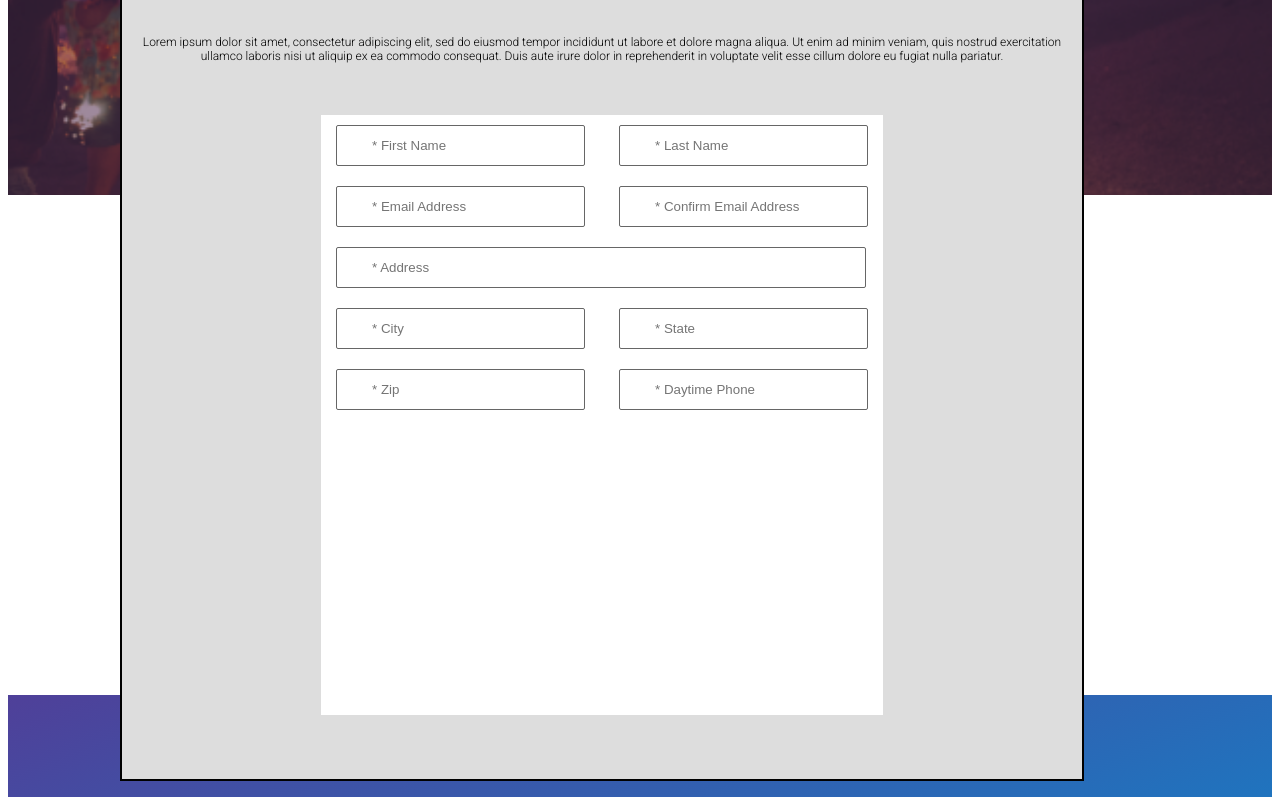
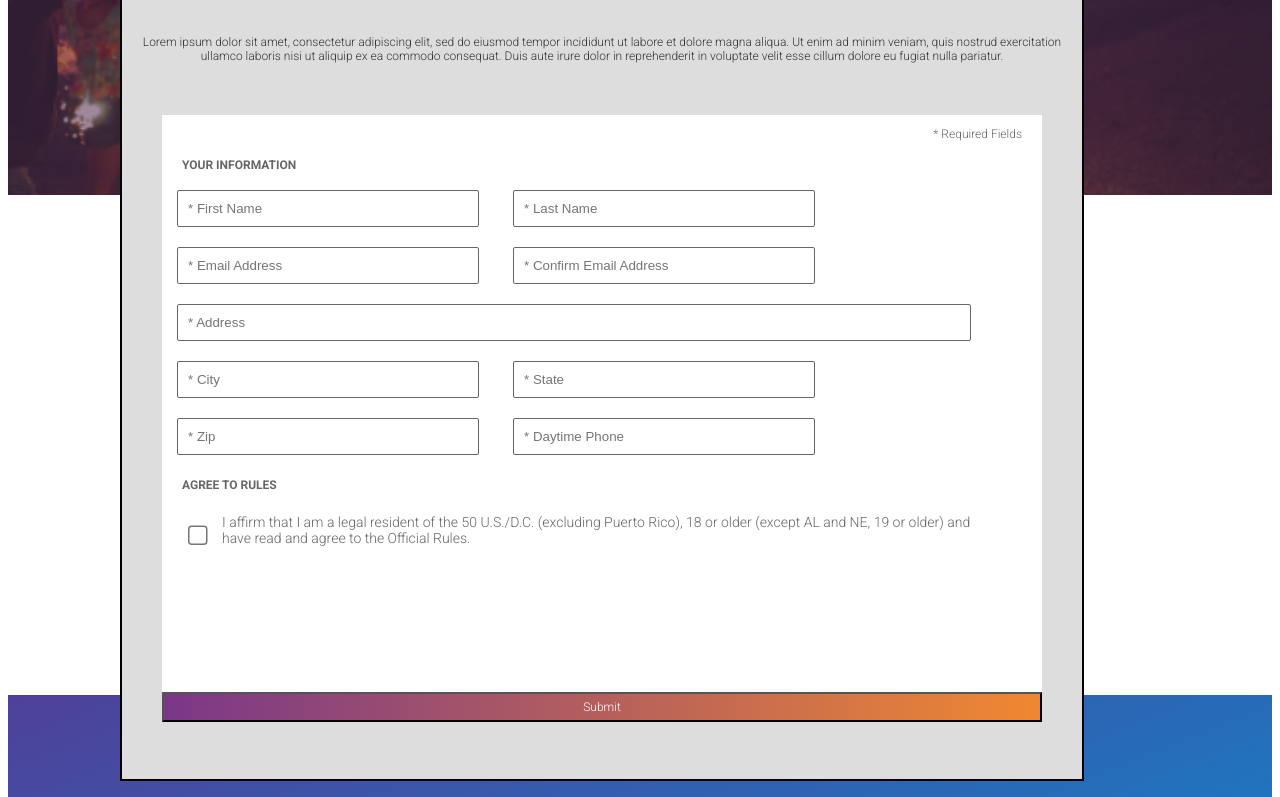
Before and after one commit to ranmac2/gmr-marketing-code-test, a plain HTML site: page index.html in a window 1280 px wide. Shown: the part 363-1160 px from the top of the page. Drawn offline with Linux system fonts and the light colour scheme; a script that the page names is missing.

Commit message:
Styling form

```diff
--- a/css/main.css
+++ b/css/main.css
@@ -47,6 +47,7 @@ header img {
     font-weight: 700;
     text-transform: uppercase;
     padding-top: 5px;
+    color: #333;
 }
 
 .headline-form-card p {
@@ -56,6 +57,7 @@ header img {
     font-size: 12px;
     padding-left: 20px;
     padding-right: 20px;
+    color: #333;
 }
 
 .headline-form {
@@ -64,15 +66,69 @@ header img {
     margin: 40px;
 }
 
+.headline-form p {
+    text-align: right;
+    font-family: "Roboto", sans-serif;
+    font-weight: 300;
+    font-size: 12px;
+    color: #666;
+}
+
+.headline-form h1 {
+    text-align: left;
+    font-family: "Roboto", sans-serif;
+    font-weight: 700;
+    font-size: 12px;
+    padding-left: 20px;
+    color: #666;
+}
+
 input[type=text] {
-    padding: 12px 35px;
+    padding: 10px 113px 10px 10px;
     border: 1px solid #666;
     border-radius: 2px;
     margin: 10px 15px;
 }
 
 #address {
-    width: 81.5%;
+    width: 76%;
+}
+
+#agreement {
+    margin-left: 20px;
+    display: flex;
+    flex-direction: row;
+    justify-content: flex-start;
+}
+
+input[type=checkbox] {
+    zoom: 1.5;
+    margin-top: 10px;
+}
+
+#agreement p {
+    margin-right: 20px;
+    padding-left: 10px;
+    text-align: left;
+    font-family: "Roboto", sans-serif;
+    font-weight: 300;
+    font-size: 14px;
+}
+
+.submission {
+    display: flex;
+    align-items: flex-end;
+    height: 162px;
+}
+
+#submit-btn {
+    width: 100%;
+    height: 30px;
+    background-image: linear-gradient(to right, #7a3788, #f08831);
+    color: white;
+    font-family: "Roboto", sans-serif;
+    font-weight: 300;
+    font-size: 12px;
 }
 
 .secondary-cta {
--- a/index.html
+++ b/index.html
@@ -27,6 +27,8 @@
             <h1>This is the promotion headline outside of the hero area.</h1>
             <p>Lorem ipsum dolor sit amet, consectetur adipiscing elit, sed do eiusmod tempor incididunt ut labore et dolore magna aliqua. Ut enim ad minim veniam, quis nostrud exercitation ullamco laboris nisi ut aliquip ex ea commodo consequat. Duis aute irure dolor in reprehenderit in voluptate velit esse cillum dolore eu fugiat nulla pariatur.</p>
             <form class="headline-form">
+                <p>* Required Fields</p>
+                <h1>Your Information</h1>
                 <input type="text" id="fname" placeholder="* First Name">
                 <input type="text" id="lname" placeholder="* Last Name">
                 <br>
@@ -40,6 +42,15 @@
                 <br>
                 <input type="text" id="zip" placeholder="* Zip">
                 <input type="text" id="daytime-phone" placeholder="* Daytime Phone">
+                <h1>Agree to Rules</h1>
+                <div id="agreement">
+                    <input type="checkbox" id="check">
+                    <p class="rule-disclosure">I affirm that I am a legal resident of the 50 U.S./D.C. (excluding Puerto Rico), 18 or older (except AL and NE, 19 or older) and have read and agree to the Official Rules.
+                    </p>
+                </div>
+                <div class="submission">
+                    <input type="submit" id="submit-btn" placeholder="submit">
+                </div>
             </form>
         </div>
     </main>
```
